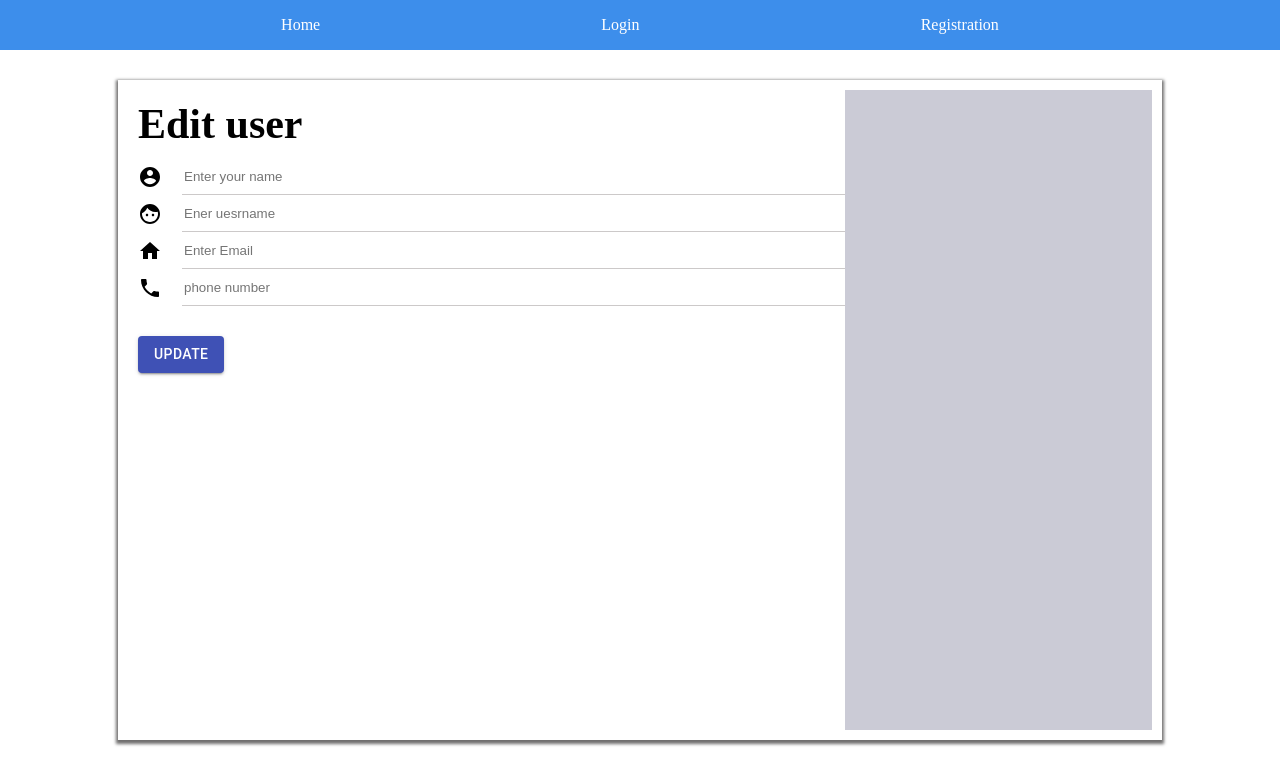
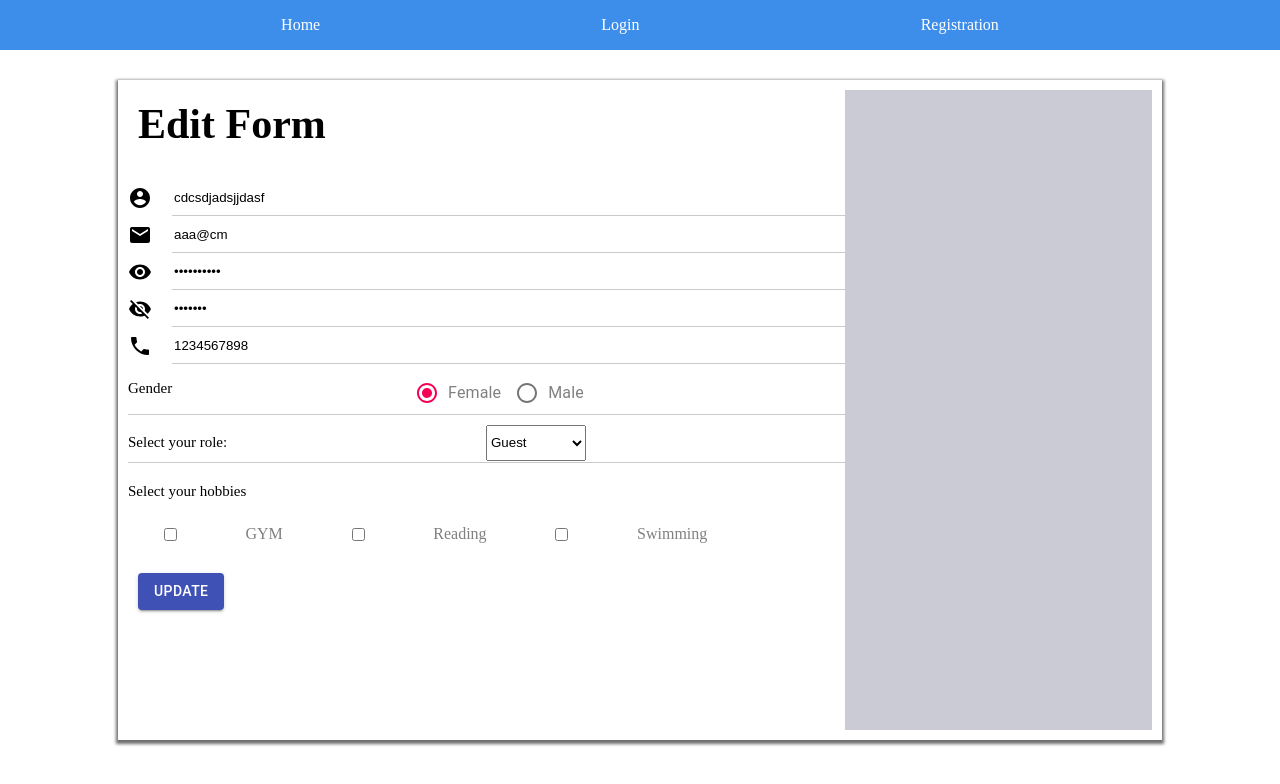
Before and after one commit to vivekSoftradix/react-project, a React (Create React App) app: page /users/edit/5 in a window 1280 px wide. Shown: the top 784 px of the page. Built offline with nearby package versions, Linux system fonts and the light colour scheme; no server answers; data requests are answered from the project's data file.

Commit message:
data patch and update code done project completed.

```diff
--- a/db.json
+++ b/db.json
@@ -1,41 +1,17 @@
 {
   "users": [
     {
-      "name": "sss",
-      "username": "www",
-      "email": "fff",
-      "phone": "6756",
-      "id": 1
-    },
-    {
-      "name": "y",
-      "username": "",
-      "email": "",
-      "phone": "",
-      "id": 2
-    },
-    {
-      "name": "",
-      "email": "",
-      "password": "",
-      "confirm": "",
-      "gender": "",
-      "role": "",
-      "hobbies": "",
-      "contact": "",
-      "username": "sdsd",
-      "id": 3
-    },
-    {
-      "name": "",
-      "email": "",
-      "password": "",
-      "confirm": "",
-      "gender": "",
-      "role": "",
-      "hobbies": "",
-      "contact": "",
-      "id": 4
+      "name": "cdcsdjadsjjdasf",
+      "email": "aaa@cm",
+      "password": "1111111111",
+      "confirm": "1234567",
+      "contact": "1234567898",
+      "gender": "female",
+      "role": "Guest",
+      "hobbies": [
+        "1"
+      ],
+      "id": 5
     }
   ]
 }
--- a/src/Components/EditUser.js
+++ b/src/Components/EditUser.js
@@ -1,38 +1,123 @@
 import React, { useState, useEffect } from "react";
-import "../assets/css/Registration.css";
-
+import "../assets/css/Registration.css"; //compromising to frm
+import { useHistory, useParams } from "react-router-dom";
 import AccountCircleIcon from "@material-ui/icons/AccountCircle";
 import Button from "@material-ui/core/Button";
 import PhoneIcon from "@material-ui/icons/Phone";
-import HomeIcon from "@material-ui/icons/Home";
-import FaceIcon from "@material-ui/icons/Face";
 import axios from "axios";
-import { useHistory, useParams } from "react-router-dom";
+import Radio from "@material-ui/core/Radio";
+import RadioGroup from "@material-ui/core/RadioGroup";
+import FormControlLabel from "@material-ui/core/FormControlLabel";
+import VisibilityIcon from "@material-ui/icons/Visibility";
+import VisibilityOffIcon from "@material-ui/icons/VisibilityOff";
+import MailIcon from "@material-ui/icons/Mail";
 
 function EditUser() {
   let history = useHistory();
   const { id } = useParams();
 
+  const [valid, setValid] = useState({
+    name: "",
+    email: "",
+    password: "",
+    confirm: "",
+    contact: "",
+    gender: "",
+    role: "",
+    hobbies: [],
+  });
+
   const [input, setInput] = useState({
     name: "",
-    username: "",
     email: "",
-    phone: "",
+    password: "",
+    confirm: "",
+    contact: "",
+    gender: "",
+    role: "",
+    hobbies: [],
   });
 
   const changeInput = (event) => {
+    //onChangeHandler
     const name = event.target.name;
     const value = event.target.value;
-
     setInput({ ...input, [name]: value });
   };
-  console.log(input);
+
+  const onHobbiesChanged = (event) => {
+    const name = event.target.name;
+    let newArray = [...input.hobbies, event.target.id];
+    if (input.hobbies.includes(event.target.id)) {
+      newArray = newArray.filter((day) => day !== event.target.id);
+    }
+    setInput({ ...input, [name]: newArray });
+  };
+
+  const validations = () => {
+    //user error validations
+    if (input.name === "") {
+      setValid({ name: "error" });
+      console.log("validdddddd", valid.name);
+      return false;
+    }
+
+    if (!isNaN(input.name)) {
+      setValid({ name: "type err" });
+    }
+    //Email validations
+    if (input.email === "") {
+      setValid({ email: "blank" });
+      return false;
+    }
+
+    if (!input.email.includes("@")) {
+      setValid({ email: "invalid" });
+      console.log("email", input.email);
+      return false;
+    }
+    //Password Validation
+    if (input.password.length <= 5 || input.password.length > 20) {
+      setValid({ password: "short" });
+      return false;
+    }
+    // confirm Password Validation
+    if (input.password !== input.confirm) {
+      setValid({ confirm: "not match" });
+      return false;
+    }
+    // contact number validation
+    if (input.contact.length !== 10) {
+      setValid({ contact: "invalid" });
+      console.log(valid.contact);
+      return false;
+    }
+
+    //gender validation
+    if (input.gender === "") {
+      setValid({ gender: "select" });
+      return false;
+    }
+
+    //role validation
+    if (input.role === "") {
+      setValid({ role: "select" });
+      return false;
+    }
+
+    //hobbies validation
+    if (input.hobbies.length === 0) {
+      setValid({ hobbies: "error" });
+      return false;
+    }
+    return true;
+  };
 
   useEffect(() => {
     getData();
   }, []);
 
-  //get the data
+  //get and patch the data
   const getData = async () => {
     const result = await axios.get(`http://localhost:3003/users/${id}`);
     setInput(result.data);
@@ -42,6 +127,8 @@ function EditUser() {
   //update the data
   const onSubmit = async (event) => {
     event.preventDefault();
+    validations();
+
     const result = await axios.put(`http://localhost:3003/users/${id}`, input);
     history.push("/");
   };
@@ -51,8 +138,8 @@ function EditUser() {
     <div className="registration_main_body">
       <div className="secondary_body">
         <div className="registraion_left">
-          <h2>Edit user </h2>
-
+          <h2>Edit Form</h2>
+          <div className="form_body">
             <form onSubmit={onSubmit}>
               <div className="icon">
                 <AccountCircleIcon />
@@ -63,44 +150,136 @@ function EditUser() {
                   name="name"
                   onChange={changeInput}
                 />
+                <small>{valid.name}</small>
               </div>
 
               <div className="icon">
-              <FaceIcon />
+                <MailIcon />
                 <input
-                value={input.username}
-                type="text"
-                placeholder="Ener uesrname"
-                name="username"
+                  value={input.email}
+                  type="email"
+                  placeholder="Enter your Email address"
+                  name="email"
                   onChange={changeInput}
                 />
+                <small>{valid.email}</small>
               </div>
 
               <div className="icon">
-              <HomeIcon />
+                <VisibilityIcon />
                 <input
-                value={input.email}
-                type="text"
-                placeholder="Enter Email"
-                name="email"
+                  value={input.password}
+                  type="password"
+                  placeholder="Enter password"
+                  name="password"
                   onChange={changeInput}
                 />
+                <small>{valid.password}</small>
               </div>
+
+              <div className="icon">
+                <VisibilityOffIcon />
+                <input
+                  value={input.confirm}
+                  type="password"
+                  placeholder="Confirm password"
+                  name="confirm"
+                  onChange={changeInput}
+                />
+                <small>{valid.confirm}</small>
+              </div>
+
               <div className="icon">
                 <PhoneIcon />
-
                 <input
-                value={input.phone}
-                type="text"
-                placeholder="phone number"
-                name="phone"
+                  value={input.contact}
+                  type="number"
+                  placeholder="Contact number"
+                  name="contact"
                   onChange={changeInput}
                 />
+                <small>{valid.contact}</small>
+              </div>
+
+              <div className="form_radio">
+                <h4>Gender</h4>
+                <RadioGroup
+                  aria-label="gender"
+                  name="gender"
+                  value={input.gender}
+                  onChange={changeInput}
+                >
+                  <div className="radio_label">
+                    <FormControlLabel
+                      value="female"
+                      control={<Radio />}
+                      label="Female"
+                    />
+                    <FormControlLabel
+                      value="male"
+                      control={<Radio />}
+                      label="Male"
+                    />
+                  </div>
+                </RadioGroup>
+                <small>{valid.gender}</small>
+              </div>
+
+              <div className="form_role">
+                <h4>Select your role:</h4>
+
+                <select
+                  className="select"
+                  value={input.role}
+                  onChange={changeInput}
+                  name="role"
+                >
+                  <option value="">Select</option>
+                  <option value="Super Admin">Super Admin</option>
+                  <option value="Admin">Admin</option>
+                  <option value="Guest">Guest</option>
+                </select>
+                <small>{valid.role}</small>
+              </div>
+
+              <h3>Select your hobbies</h3>
+              <div className="form_hobbies">
+                <input
+                  type="checkbox"
+                  id="1"
+                  name="hobbies"
+                  value="GYM"
+                  onChange={onHobbiesChanged}
+                />
+                <p>GYM</p>
+                <input
+                  type="checkbox"
+                  id="2"
+                  name="hobbies"
+                  onChange={onHobbiesChanged}
+                  value="Reading"
+                />
+                <p>Reading</p>
+                <input
+                  type="checkbox"
+                  onChange={onHobbiesChanged}
+                  id="3"
+                  name="hobbies"
+                  value="Swimming"
+                />
+                <p>Swimming</p>
+                <small>{valid.hobbies}</small>
               </div>
             </form>
+          </div>
 
           <div className="login_button">
-            <Button variant="contained" color="primary" onClick={onSubmit}>
+            <Button
+              type="submit"
+              variant="contained"
+              color="primary"
+              onClick={onSubmit}
+            >
               Update
             </Button>
           </div>
--- a/src/Components/Home.js
+++ b/src/Components/Home.js
@@ -10,11 +10,10 @@ function Home() {
     dataReceived();
   }, []);
 
-  //display the data
+  //display the data in home page
   const dataReceived = async () => {
-    const getData = await axios.get(
-      "https://jsonplaceholder.typicode.com/users"
-    );
+    const getData = await axios.get(`http://localhost:3003/users/`);
+
     setUsers(getData.data.reverse());
   };
   console.log(users);
@@ -25,23 +24,34 @@ function Home() {
     dataReceived();
   };
 
-  return (
+  return users.length === 0 ? (
+    <div className="loader"></div>
+  ) : (
     <div className="home_main_body">
       <div className="table_main_body">
         <table>
           <tr>
             <th>Name</th>
-            <th>User name</th>
             <th>Email</th>
-            <th>Phone</th>
-            <th>Button</th>
+            <th>Password</th>
+            <th>Confirm</th>
+            <th>Contact</th>
+            <th>Gender</th>
+            <th>Role</th>
+            <th>Hobbies</th>
+            <th>Action</th>
           </tr>
           {users.map((user, index) => (
             <tr>
               <td>{user.name}</td>
-              <td>{user.username}</td>
               <td>{user.email}</td>
-              <td>{user.phone}</td>
+              <td>{user.pasword}</td>
+              <td>{user.confirm}</td>
+              <td>{user.contact}</td>
+              <td>{user.gender}</td>
+              <td>{user.role}</td>
+              <td>{user.hobbies}</td>
+
               <td>
                 <div className="threebutton">
                   <Link className="link" to={`/users/${user.id}`}>
--- a/src/assets/css/Home.css
+++ b/src/assets/css/Home.css
@@ -9,6 +9,28 @@
   width: 70vw;
   box-shadow: 0px 2px 3px 2px rgb(112 111 111);
   overflow-y: auto;
+}
+
+.loader {
+  position: absolute;
+  border: 16px solid #f3f3f3;
+  border-top: 16px solid #3498db;
+  border-bottom: 16px solid blue;
+  border-radius: 50%;
+  width: 90px;
+  height: 90px;
+  animation: spin 2s linear infinite;
+  left: 40%;
+  top: 40%;
+}
+
+@keyframes spin {
+  0% {
+    transform: rotate(0deg);
+  }
+  100% {
+    transform: rotate(360deg);
+  }
 }
 
 table,
```
Also changed, not shown: src/Components/Registration.js (+4 -14 lines). Lines whose indentation alone changed are shown as unchanged.
